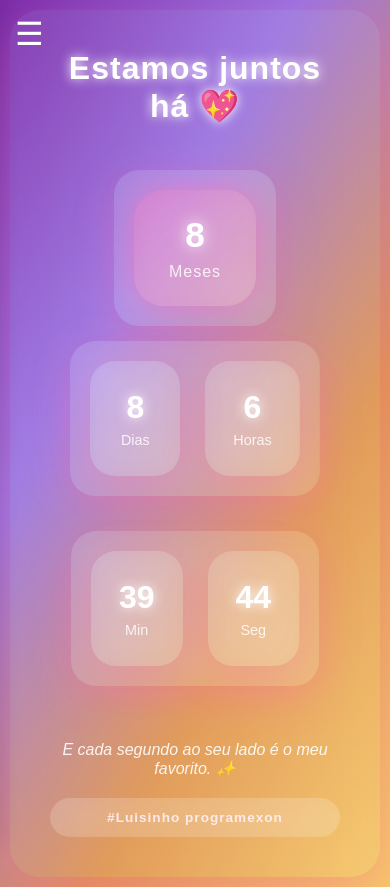
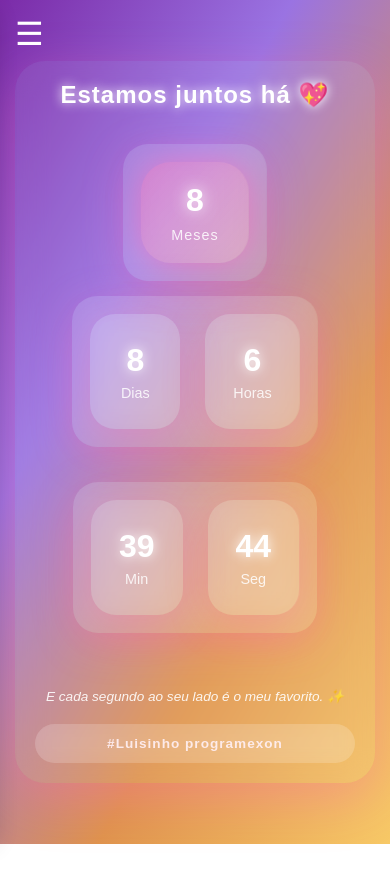
Before and after one commit to nightly-luz/Site, a React (Vite) app: page /tempo in a window 390 px wide. After the commit the page ends 844 px from the top, so only its background shows below. Built offline with nearby package versions, Linux system fonts and the light colour scheme.

Commit message:
correçao proporções

```diff
--- a/src/App.css
+++ b/src/App.css
@@ -14,6 +14,7 @@
   flex-direction: column; /* mantém a coluna em mobile */
   justify-content: center; /* centraliza verticalmente */
   align-items: center; /* centraliza horizontalmente */
+  padding: 20px;
 
   background: linear-gradient(-60deg, #f7c967, #df934d, #9a73e2, #7b2ba8);
   animation: backgroundFlow 12s ease infinite;
@@ -26,14 +27,7 @@
   100% { background-position: 0% 50%; }
 }
 
-/* ===== RESPONSIVO CELULARES ===== */
-@media (max-width: 480px) {
-  .tudo {
-    min-height: 100vh;
-    padding: 10px; /* só para garantir espaçamento interno */
-  }
-}
-
+/* ===== BOTÃO HAMBURGER ===== */
 .hamburgerButton {
   display: none; /* invisível por padrão (desktop e tablet) */
   position: fixed;
@@ -47,3 +41,23 @@
   cursor: pointer;
   transition: transform 0.3s ease;
 }
+
+/* ===== RESPONSIVO: CELULAR ===== */
+@media (max-width: 768px) {
+  .tudo {
+    flex-direction: column;
+    padding: 15px;
+  }
+
+  .hamburgerButton {
+    display: block; /* visível em telas pequenas */
+  }
+}
+
+/* ===== RESPONSIVO: TELAS GRANDES ===== */
+@media (min-width: 1200px) {
+  .tudo {
+    padding: 50px;
+    font-size: 1.2rem; /* aumenta fontes em telas grandes */
+  }
+}
--- a/src/Components/ArquivoP.css
+++ b/src/Components/ArquivoP.css
@@ -7,14 +7,23 @@
   justify-content: center;
   gap: 30px;
   padding: 80px 20px;
-  box-sizing: border-box; /* garante padding dentro do width */
+  box-sizing: border-box;
+  /* garante padding dentro do width */
 }
 
 /* ===== ANIMAÇÃO DO FUNDO ===== */
 @keyframes backgroundFlow {
-  0% { background-position: 0% 50%; }
-  50% { background-position: 100% 50%; }
-  100% { background-position: 0% 50%; }
+  0% {
+    background-position: 0% 50%;
+  }
+
+  50% {
+    background-position: 100% 50%;
+  }
+
+  100% {
+    background-position: 0% 50%;
+  }
 }
 
 /* ===== BIO ===== */
@@ -36,6 +45,7 @@
   from {
     text-shadow: 0 0 10px rgb(119, 0, 255);
   }
+
   to {
     text-shadow: 0 0 25px rgb(119, 0, 255);
   }
@@ -71,13 +81,32 @@
     opacity: 0;
     transform: translateY(30px);
   }
+
   to {
     opacity: 1;
     transform: translateY(0);
   }
 }
 
-/* ===== RESPONSIVO PARA TABLET ===== */
+/* ===== RESPONSIVO TELAS GRANDES ===== */
+@media (min-width: 1400px) {
+  .TelaInicio {
+    padding: 100px 40px;
+    gap: 40px;
+  }
+
+  .bio h1 {
+    font-size: 3.5rem;
+  }
+
+  .informacao {
+    padding: 45px;
+    font-size: 1.2rem;
+    line-height: 2;
+  }
+}
+
+/* ===== RESPONSIVO TABLET ===== */
 @media (max-width: 1024px) {
   .TelaInicio {
     padding: 60px 20px;
@@ -94,9 +123,8 @@
   }
 }
 
-/* ===== RESPONSIVO PARA CELULARES ===== */
+/* ===== RESPONSIVO CELULARES ===== */
 @media (max-width: 768px) {
-
   .TelaInicio {
     padding: 40px 15px;
     gap: 20px;
@@ -112,9 +140,8 @@
   }
 }
 
-/* ===== RESPONSIVO PARA CELULARES PEQUENOS ===== */
+/* ===== RESPONSIVO CELULARES PEQUENOS ===== */
 @media (max-width: 480px) {
-
   .TelaInicio {
     padding: 30px 10px;
     gap: 15px;
--- a/src/Components/Fotos.css
+++ b/src/Components/Fotos.css
@@ -3,6 +3,7 @@
   max-width: 750px;
   width: 100%;
   padding: 35px;
+  margin: 50px auto;
 
   background: rgba(255, 255, 255, 0.1);
   backdrop-filter: blur(12px);
@@ -16,7 +17,6 @@
   position: relative;
   z-index: 1;
   box-sizing: border-box;
-  margin: 50px auto;
 }
 
 .fotosContainer h2 {
@@ -59,6 +59,21 @@
 
 .fotoCard:hover img {
   transform: scale(1.1);
+}
+
+/* ===== RESPONSIVO TELAS GRANDES ===== */
+@media (min-width: 1400px) {
+  .fotosContainer {
+    padding: 50px;
+  }
+
+  .fotosContainer h2 {
+    font-size: 2.2rem;
+  }
+
+  .fotoCard img {
+    height: 220px;
+  }
 }
 
 /* ===== RESPONSIVO TABLET ===== */
@@ -104,7 +119,7 @@
   }
 
   .cardsContainer {
-    grid-template-columns: 1fr; /* 1 coluna no celular */
+    grid-template-columns: 1fr; /* 1 coluna */
     gap: 15px;
   }
 
--- a/src/Components/MenuP.css
+++ b/src/Components/MenuP.css
@@ -89,48 +89,12 @@
 }
 
 /* ===== RESPONSIVO CELULARES ===== */
-@media (max-width: 768px) {
-  .MenuSuperior {
-    padding: 15px 15px;
+@media (max-width: 1080px) {
+
+  /* ===== BOTÃO HAMBURGUER ===== */
+  .hamburgerButton {
+    display: block;
   }
-
-  .navLinks {
-    gap: 15px;
-  }
-
-  .navLinks a {
-    font-size: 0.9rem;
-  }
-
-  .musicButton {
-    padding: 6px 12px;
-    font-size: 0.85rem;
-  }
-}
-
-/* ===== RESPONSIVO CELULARES PEQUENOS (MENU LATERAL) ===== */
-@media (max-width: 480px) {
-/* ===== BOTÃO HAMBURGUER ===== */
-.hamburgerButton {
-  display: none; /* invisível por padrão (desktop e tablet) */
-  position: fixed;
-  top: 15px;
-  left: 15px;
-  z-index: 20000;
-  font-size: 2rem;
-  background: none; /* transparente */
-  border: none;
-  color: white;
-  cursor: pointer;
-  transition: transform 0.3s ease;
-}
-
-/* Mostra o hamburguer apenas no celular */
-@media (max-width: 480px) {
-  .hamburgerButton {
-    display: block; /* visível no celular */
-  }
-}
 
   /* Menu lateral fixo */
   .MenuSuperior {
@@ -138,7 +102,8 @@
     align-items: flex-start;
     justify-content: flex-start;
     gap: 20px;
-    padding: 70px 20px 20px 20px; /* top padding para o hamburguer */
+    padding: 70px 20px 20px 20px;
+    /* top padding para o hamburguer */
     width: 240px;
     height: 100vh;
     top: 0;
@@ -181,3 +146,120 @@
     padding: 10px 0;
   }
 }
+@media (max-width: 768px) {
+
+  /* ===== BOTÃO HAMBURGUER ===== */
+  .hamburgerButton {
+    display: block;
+  }
+
+  /* Menu lateral fixo */
+  .MenuSuperior {
+    flex-direction: column;
+    align-items: flex-start;
+    justify-content: flex-start;
+    gap: 20px;
+    padding: 70px 20px 20px 20px;
+    /* top padding para o hamburguer */
+    width: 240px;
+    height: 100vh;
+    top: 0;
+    left: 0;
+    position: fixed;
+    transform: translateX(-100%);
+    transition: transform 0.3s ease, background 0.3s ease;
+    z-index: 10000;
+    border-top-right-radius: 15px;
+    border-bottom-right-radius: 15px;
+  }
+
+  /* Sidebar ativa */
+  .MenuSuperior.sidebarOpen {
+    transform: translateX(0);
+  }
+
+  /* Links e botão de música empurrados para baixo */
+  .navLinks {
+    flex-direction: column;
+    gap: 15px;
+    width: 100%;
+  }
+
+  .navLinks a {
+    font-size: 1rem;
+    color: white;
+    padding: 8px 0;
+  }
+
+  .navLinks a:hover {
+    transform: translateX(5px);
+  }
+
+  .musicButton {
+    width: 90%;
+    margin-top: 30px;
+    font-size: 0.95rem;
+    align-self: center;
+    padding: 10px 0;
+  }
+}
+
+/* ===== RESPONSIVO CELULARES PEQUENOS (MENU LATERAL) ===== */
+@media (max-width: 480px) {
+
+  /* ===== BOTÃO HAMBURGUER ===== */
+  .hamburgerButton {
+    display: block;
+  }
+
+  /* Menu lateral fixo */
+  .MenuSuperior {
+    flex-direction: column;
+    align-items: flex-start;
+    justify-content: flex-start;
+    gap: 20px;
+    padding: 70px 20px 20px 20px;
+    /* top padding para o hamburguer */
+    width: 240px;
+    height: 100vh;
+    top: 0;
+    left: 0;
+    position: fixed;
+    transform: translateX(-100%);
+    transition: transform 0.3s ease, background 0.3s ease;
+    z-index: 10000;
+    border-top-right-radius: 15px;
+    border-bottom-right-radius: 15px;
+    background: rgba(0, 0, 0, 0.8);
+  }
+
+  /* Sidebar ativa */
+  .MenuSuperior.sidebarOpen {
+    transform: translateX(0);
+  }
+
+  /* Links e botão de música empurrados para baixo */
+  .navLinks {
+    flex-direction: column;
+    gap: 15px;
+    width: 100%;
+  }
+
+  .navLinks a {
+    font-size: 1rem;
+    color: white;
+    padding: 8px 0;
+  }
+
+  .navLinks a:hover {
+    transform: translateX(5px);
+  }
+
+  .musicButton {
+    width: 90%;
+    margin-top: 30px;
+    font-size: 0.95rem;
+    align-self: center;
+    padding: 10px 0;
+  }
+}
--- a/src/Components/Rodape.css
+++ b/src/Components/Rodape.css
@@ -10,6 +10,7 @@
   margin-top: 20px;
   text-align: center;
   box-sizing: border-box;
+  transition: all 0.3s ease;
 }
 
 .rodape footer {
@@ -20,7 +21,7 @@
   opacity: 0.9;
 }
 
-/* ===== RESPONSIVO TABLET ===== */
+/* ===== RESPONSIVO: TABLETS ===== */
 @media (max-width: 1024px) {
   .rodape {
     padding: 18px;
@@ -31,7 +32,7 @@
   }
 }
 
-/* ===== RESPONSIVO CELULARES ===== */
+/* ===== RESPONSIVO: CELULARES ===== */
 @media (max-width: 768px) {
   .rodape {
     padding: 15px;
@@ -42,7 +43,7 @@
   }
 }
 
-/* ===== RESPONSIVO CELULARES PEQUENOS ===== */
+/* ===== RESPONSIVO: CELULARES PEQUENOS ===== */
 @media (max-width: 480px) {
   .rodape {
     padding: 12px;
@@ -53,3 +54,15 @@
     font-size: 0.85rem;
   }
 }
+
+/* ===== RESPONSIVO TELAS MUITO GRANDES ===== */
+@media (min-width: 1400px) {
+  .rodape {
+    padding: 30px;
+    border-radius: 30px;
+  }
+
+  .rodape footer {
+    font-size: 1.1rem;
+  }
+}
--- a/src/Components/Tempo.css
+++ b/src/Components/Tempo.css
@@ -18,7 +18,7 @@
   box-sizing: border-box;
 }
 
-/* TÍTULO */
+/* ===== TÍTULO ===== */
 .tempo h2 {
   font-size: 2rem;
   margin-bottom: 35px;
@@ -70,11 +70,13 @@
   margin-top: 6px;
 }
 
-/* ===== MESES/ANOS CENTRALIZADO SOZINHO ===== */
+/* ===== MESES/ANOS CENTRALIZADO ===== */
 .tempo .tempoMaior {
   margin-top: 10px;
   display: flex;
   justify-content: center;
+  flex-wrap: wrap;
+  gap: 20px;
 }
 
 .tempoMaior div {
@@ -113,7 +115,7 @@
   opacity: 0.9;
 }
 
-/* ANIMAÇÕES */
+/* ===== ANIMAÇÕES ===== */
 @keyframes glow {
   from {
     text-shadow: 0 0 10px white;
@@ -136,34 +138,89 @@
   }
 }
 
-/* RESPONSIVO */
+/* ===== RESPONSIVO ===== */
+@media (max-width: 1024px) {
+  .tempo {
+    padding: 30px;
+  }
+
+  .tempo h2 {
+    font-size: 1.8rem;
+  }
+
+  .contador div {
+    min-width: 80px;
+    padding: 22px;
+  }
+
+  .contador span {
+    font-size: 2rem;
+  }
+
+  .tempoMaior div {
+    padding: 25px 40px;
+  }
+
+  .tempoMaior span {
+    font-size: 2.4rem;
+  }
+
+  .tempoMaior p {
+    font-size: 0.95rem;
+  }
+}
+
 @media (max-width: 768px) {
+  .tempo {
+    padding: 20px;
+  }
+
+  .tempo h2 {
+    font-size: 1.5rem;
+    margin-bottom: 25px;
+  }
+
   .contador {
     gap: 15px;
   }
 
   .contador div {
     min-width: 70px;
-    padding: 20px;
+    padding: 18px;
+  }
+
+  .contador span {
+    font-size: 1.8rem;
+  }
+
+  .contador p {
+    font-size: 0.85rem;
   }
 
   .tempoMaior div {
-    padding: 25px 35px;
+    padding: 20px 30px;
   }
 
   .tempoMaior span {
-    font-size: 2.2rem;
+    font-size: 2rem;
+  }
+
+  .tempoMaior p {
+    font-size: 0.9rem;
+  }
+
+  .fraseExtra {
+    font-size: 0.85rem;
   }
 }
 
+/* ===== LINHAS ALTERNATIVAS ===== */
 .linha {
   display: flex;
   justify-content: center;
-  /* centraliza a linha horizontalmente */
   gap: 25px;
-  /* espaço entre cards */
   margin-bottom: 20px;
-  /* distância entre linhas */
+  flex-wrap: wrap;
 }
 
 .linha div {
```
